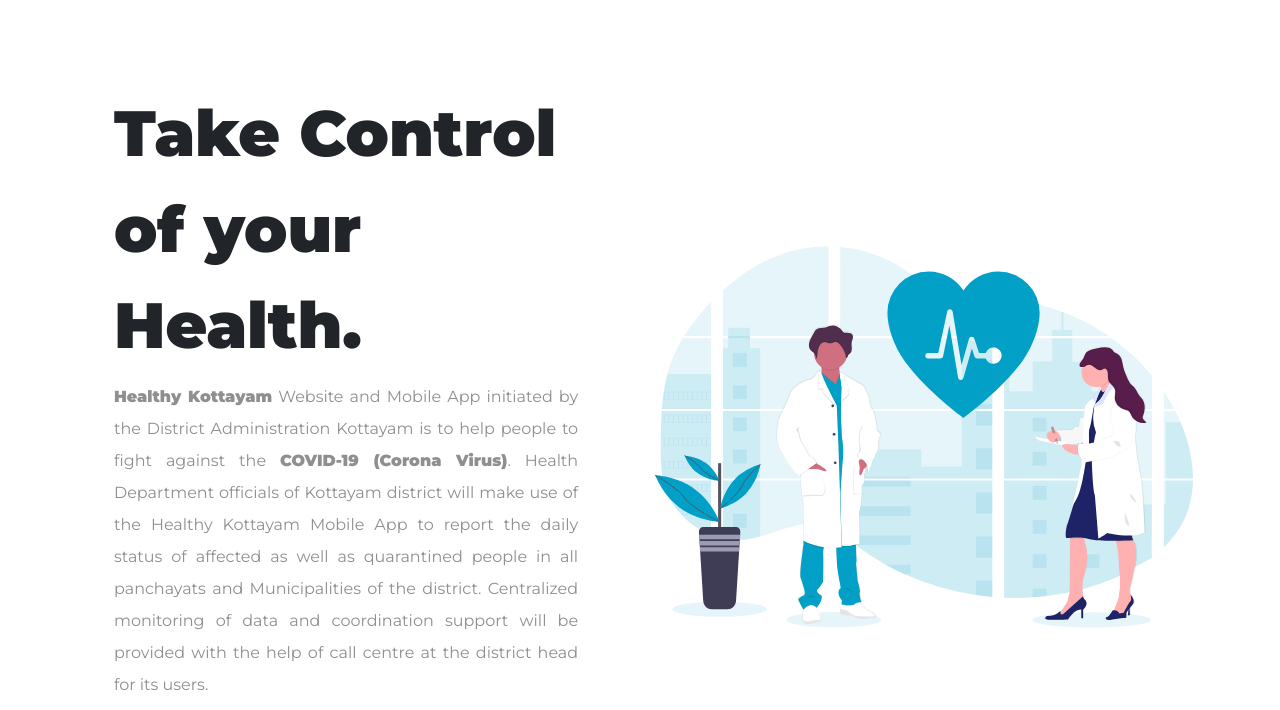
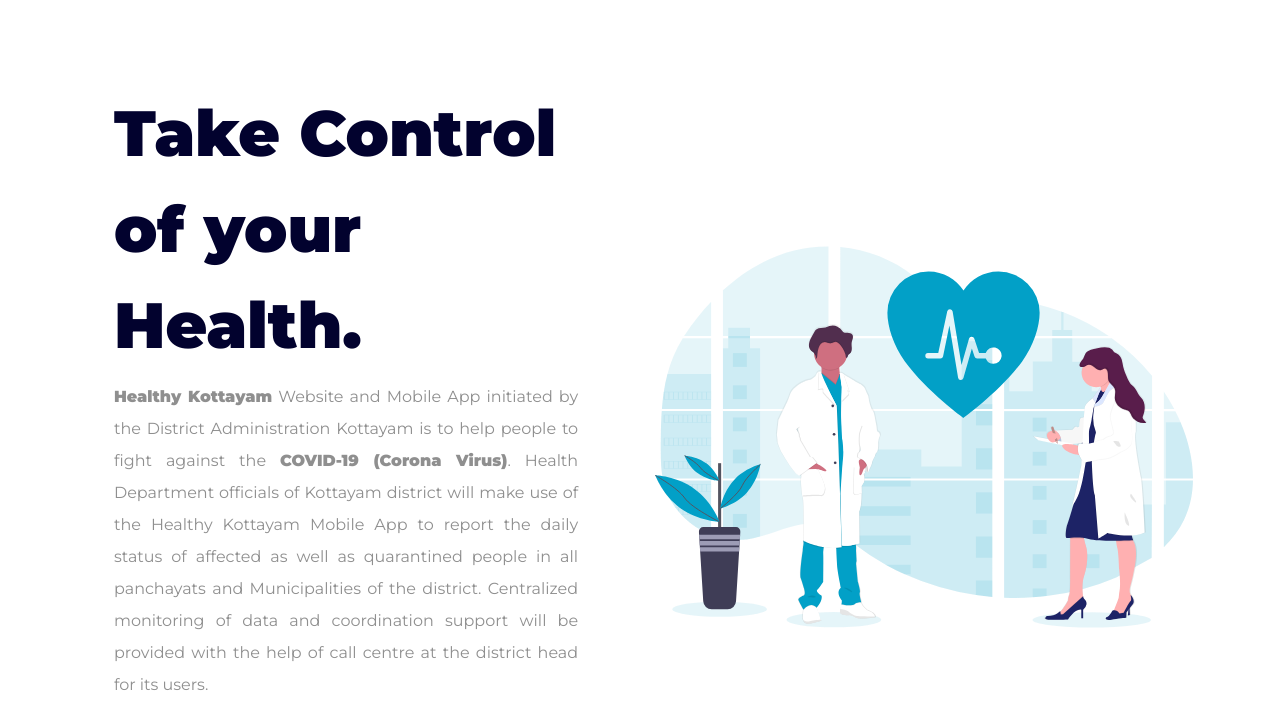
Before and after one commit to shan-shaji/Healthy-Kottayam, a plain HTML site: page index.html in a window 1280 px wide. Shown: the part 90-800 px from the top of the page. Drawn offline with nearby package versions, Linux system fonts and the light colour scheme.

Commit message:
ui changes

```diff
--- a/css/style.css
+++ b/css/style.css
@@ -45,6 +45,8 @@ h5 {
   font-weight: 900;
   font-size: 4rem;
   line-height: 1.5;
+  color: rgb(2, 2, 46);
+
 }
 
 .title-content {
```
